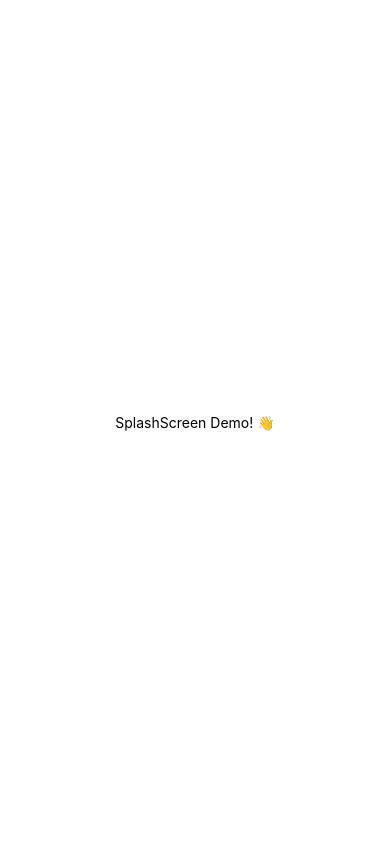
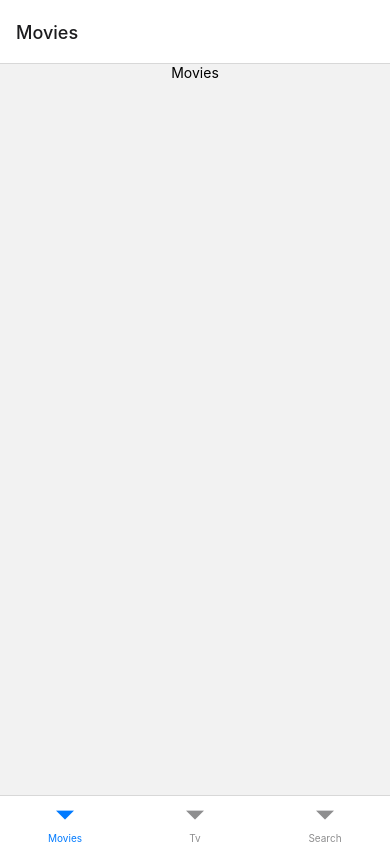
Before and after one commit to RspSang/noovies, a React Native app: screen /Movies in a window 390 px wide. Built offline with nearby package versions, Linux system fonts and the light colour scheme.

Commit message:
Add Tab Navigation

```diff
--- a/App.js
+++ b/App.js
@@ -1,8 +1,9 @@
 import React, { useCallback, useEffect, useState } from "react";
 import * as Font from "expo-font";
 import * as SplashScreen from "expo-splash-screen";
-import { Text, View } from "react-native";
 import { Ionicons } from "@expo/vector-icons";
+import { NavigationContainer } from "@react-navigation/native";
+import Tabs from "./navigation/Tabs";
 
 SplashScreen.preventAutoHideAsync();
 
@@ -33,11 +34,8 @@ export default function App() {
     return null;
   }
   return (
-    <View
-      style={{ flex: 1, alignItems: "center", justifyContent: "center" }}
-      onLayout={onLayoutRootView}
-    >
-      <Text>SplashScreen Demo! 👋</Text>
-    </View>
+    <NavigationContainer onReady={onLayoutRootView}>
+      <Tabs />
+    </NavigationContainer>
   );
 }
--- /dev/null
+++ b/navigation/Tabs.js
@@ -0,0 +1,16 @@
+import { createBottomTabNavigator } from "@react-navigation/bottom-tabs";
+import Movies from "../screens/Movies";
+import Search from "../screens/Search";
+import Tv from "../screens/Tv";
+
+const Tab = createBottomTabNavigator();
+
+const Tabs = () => (
+  <Tab.Navigator>
+    <Tab.Screen name="Movies" component={Movies} />
+    <Tab.Screen name="Tv" component={Tv} />
+    <Tab.Screen name="Search" component={Search} />
+  </Tab.Navigator>
+);
+
+export default Tabs;
--- a/package.json
+++ b/package.json
@@ -9,6 +9,8 @@
     "web": "expo start --web"
   },
   "dependencies": {
+    "@react-navigation/bottom-tabs": "^6.4.0",
+    "@react-navigation/native": "^6.0.13",
     "expo": "~47.0.5",
     "expo-app-loading": "~2.1.1",
     "expo-asset": "~8.6.2",
@@ -16,7 +18,9 @@
     "expo-splash-screen": "~0.17.5",
     "expo-status-bar": "~1.4.2",
     "react": "18.1.0",
-    "react-native": "0.70.5"
+    "react-native": "0.70.5",
+    "react-native-safe-area-context": "4.4.1",
+    "react-native-screens": "~3.18.0"
   },
   "devDependencies": {
     "@babel/core": "^7.12.9"
--- /dev/null
+++ b/screens/Movies.js
@@ -0,0 +1,9 @@
+import { View, Text } from "react-native";
+
+const Movies = () => (
+  <View style={{ fles: 1, justifyContent: "center", alignItems: "center" }}>
+    <Text>Movies</Text>
+  </View>
+);
+
+export default Movies;
--- /dev/null
+++ b/screens/Search.js
@@ -0,0 +1,9 @@
+import { View, Text } from "react-native";
+
+const Search = () => (
+  <View style={{ fles: 1, justifyContent: "center", alignItems: "center" }}>
+    <Text>Search</Text>
+  </View>
+);
+
+export default Search;
--- /dev/null
+++ b/screens/Tv.js
@@ -0,0 +1,9 @@
+import { View, Text } from "react-native";
+
+const Tv = () => (
+  <View style={{ fles: 1, justifyContent: "center", alignItems: "center" }}>
+    <Text>Tv</Text>
+  </View>
+);
+
+export default Tv;
```
Also changed, not shown: 3 other files (tests, documents, lock files or other folders).
